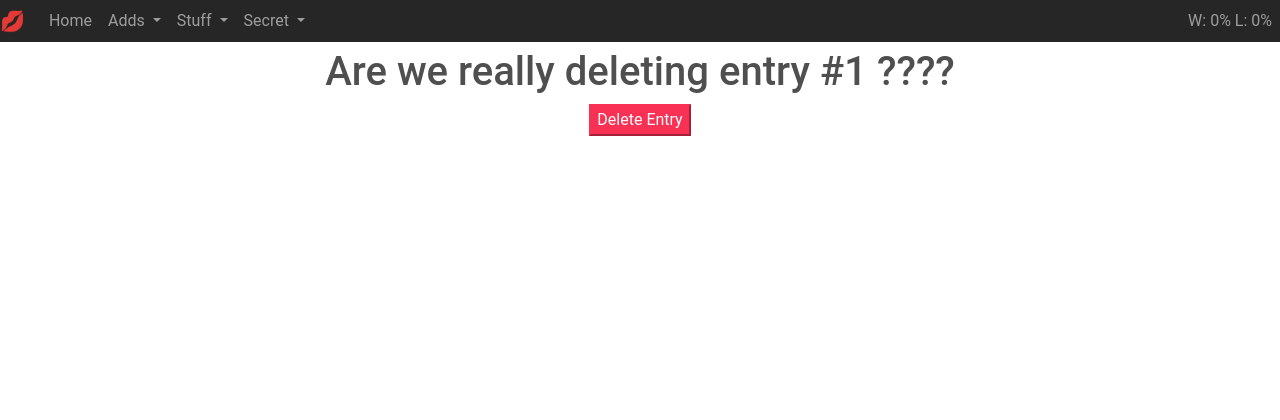
After one commit to sillypears/raffle-entries, a Flask app: page /delete/entry/1 in a window 1280 px wide. The commit adds this page. Shown: the top 420 px of the page. Run offline with Flask 2, Linux system fonts and the light colour scheme; data that the repository does not hold is empty; some libraries are stand-ins or nearby versions.

Commit message:
I was doing too much on this branch

```diff
--- a/db/db.py
+++ b/db/db.py
@@ -93,5 +93,9 @@ def get_percent_by_id(db, id, conf):
 def del_maker(db, id, conf):
     cur = db.cursor()
     cur.execute(f"DELETE FROM makers WHERE id = {id}")
-    print(dir(cur))
     return cur
+
+def del_entry(db, id, conf):
+    cur = db.cursor()
+    cur.execute(f"DELETE FROM entries WHERE id = {id}")
+    return cur
--- a/main.py
+++ b/main.py
@@ -1,4 +1,5 @@
 from flask import Flask, render_template, request, jsonify, redirect, url_for
+from flask_api import status
 import math
 from pprint import pprint
 from datetime import datetime
@@ -156,10 +157,20 @@ def edit_maker(id):
         db = database.get_db(conf)
         maker = database.get_maker(db, id, conf).fetchall()[0]
         db.close()
-        return render_template("edit-maker.html", percs=get_percs(), maker=maker)
+        return render_template("edit-maker.html", percs=get_percs(), e_id=id, maker=maker)
     elif request.method == "POST":
         db = database.get_db(conf)
         update = database.update_maker(db, id, request.form, conf)
+        db.close()
+        return redirect(url_for('index'))
+
+@app.route("/delete/entry/<id>", methods=["GET", "POST"])
+def del_entry(id):
+    if request.method == "GET":
+        return render_template("del-entry.html", percs=get_percs(), id=id )
+    if request.method == "POST":
+        db = database.get_db(conf)
+        del_id = database.del_entry(db, id, conf)
         db.close()
         return redirect(url_for('index'))
 
@@ -178,19 +189,19 @@ def del_makers():
         db.close()
         return redirect(url_for('index'))
 
-@app.route("/toggle-result", methods=["POST"])
+@app.route("/toggle-result", methods=["PUT"])
 def toggle_result():
     try:
         id = request.form['id']
         result = int(request.form['result'])
     except:
-        return {'success': 'FAIL', 'id': -1, 'result': False}
+        return "", status.HTTP_400_BAD_REQUEST
     db = database.get_db(conf)
     toggle = database.toggle_entry(db, {'id': id, 'result': result}, conf)
     toggle = toggle.fetchall()
     print(toggle)
     db.close()
-    return {'success': 'OK', 'message': toggle, 'id': id, 'result': result}
+    return "", status.HTTP_204_NO_CONTENT
 
 
 @app.route("/api/getEntriesByMaker", methods=["GET"])
--- a/static/js/index.js
+++ b/static/js/index.js
@@ -11,7 +11,7 @@ function toggleResult(id, result) {
     console.log(id, result)
     $.ajax({
         url: "/toggle-result",
-        method: "POST",
+        method: "PUT",
         data: {
             'id': id,
             'result': result
--- /dev/null
+++ b/templates/del-entry.html
@@ -0,0 +1,13 @@
+{% extends "layout.html" %}
+{% block content %}
+<div class="mt-4 pt-4 container">
+    <div class="">
+        <form action="" class="text-center" method="POST">
+                <div class="h1 text-center">
+                    Are we really deleting entry #{{ id }} ????
+                </div>
+                <button type="submit" class="btn-danger">Delete Entry</button>
+        </form>
+    </div>
+</div>
+{% endblock %}
--- a/templates/layout.html
+++ b/templates/layout.html
@@ -1,7 +1,7 @@
 <html lang="en">
 
 <head>
-    <meta name="viewport" content="width=device-width, initial-scale=1">
+    <meta name="viewport" content="width=device-width, initial-scale=1.0">
     <title>Dealing with Loss</title>
     <link rel="stylesheet" href="https://cdn.jsdelivr.net/npm/bootstrap@5.1.3/dist/css/bootstrap.min.css"
         integrity="sha384-1BmE4kWBq78iYhFldvKuhfTAU6auU8tT94WrHftjDbrCEXSU1oBoqyl2QvZ6jIW3" crossorigin="anonymous">
@@ -12,7 +12,7 @@
 </head>
 
 <body>
-    <nav class="nav fixed-top navbar-expand-lg navbar-light bg-light">
+    <nav class="nav fixed-top navbar-expand-lg navbar-dark bg-dark">
         <a class="navbar-brand" href="#">💋</a>
         <button class="navbar-toggler" type="button" data-bs-toggle="collapse" data-bs-target="#navbarSupportedContent"
             aria-controls="navbarSupportedContent" aria-expanded="false" aria-label="Toggle navigation">
```
Also changed, not shown: templates/edit-entry.html (+12 -4 lines).
